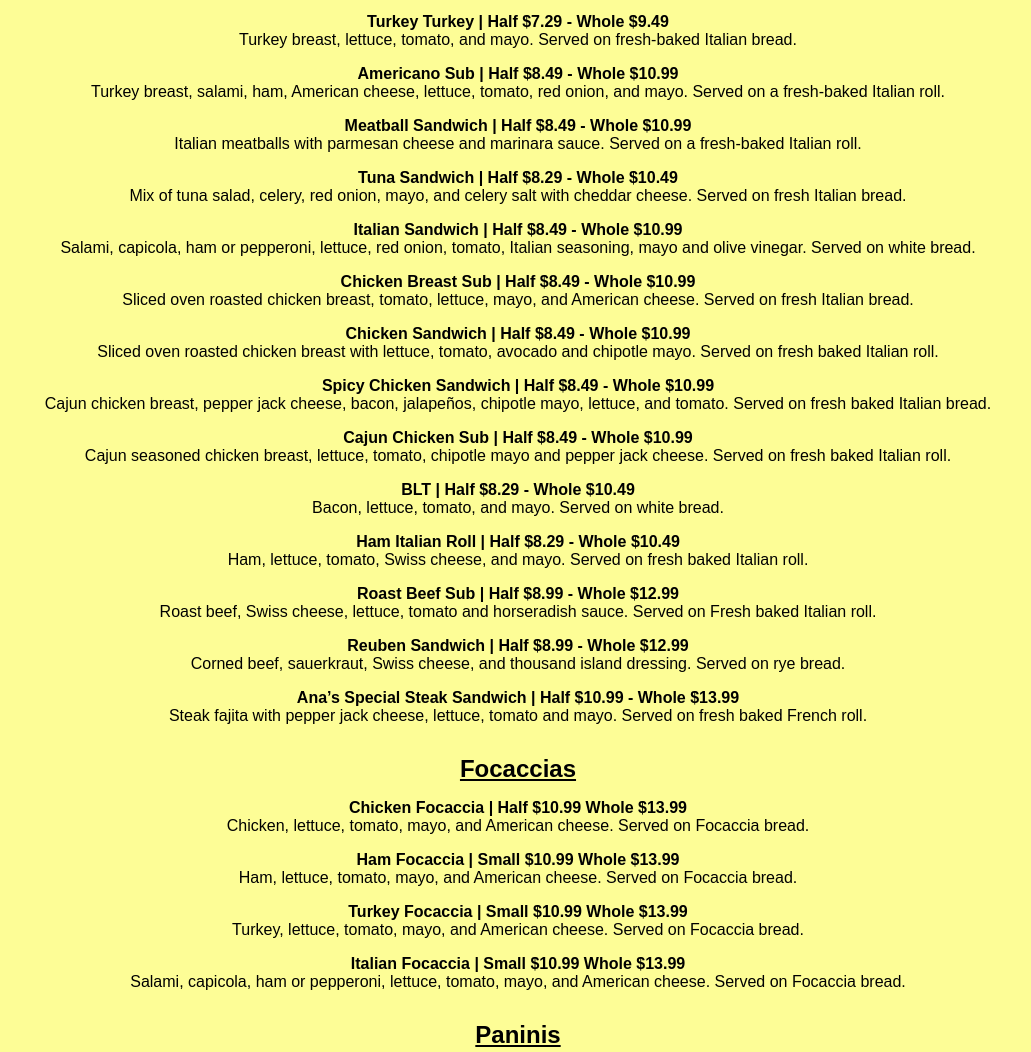
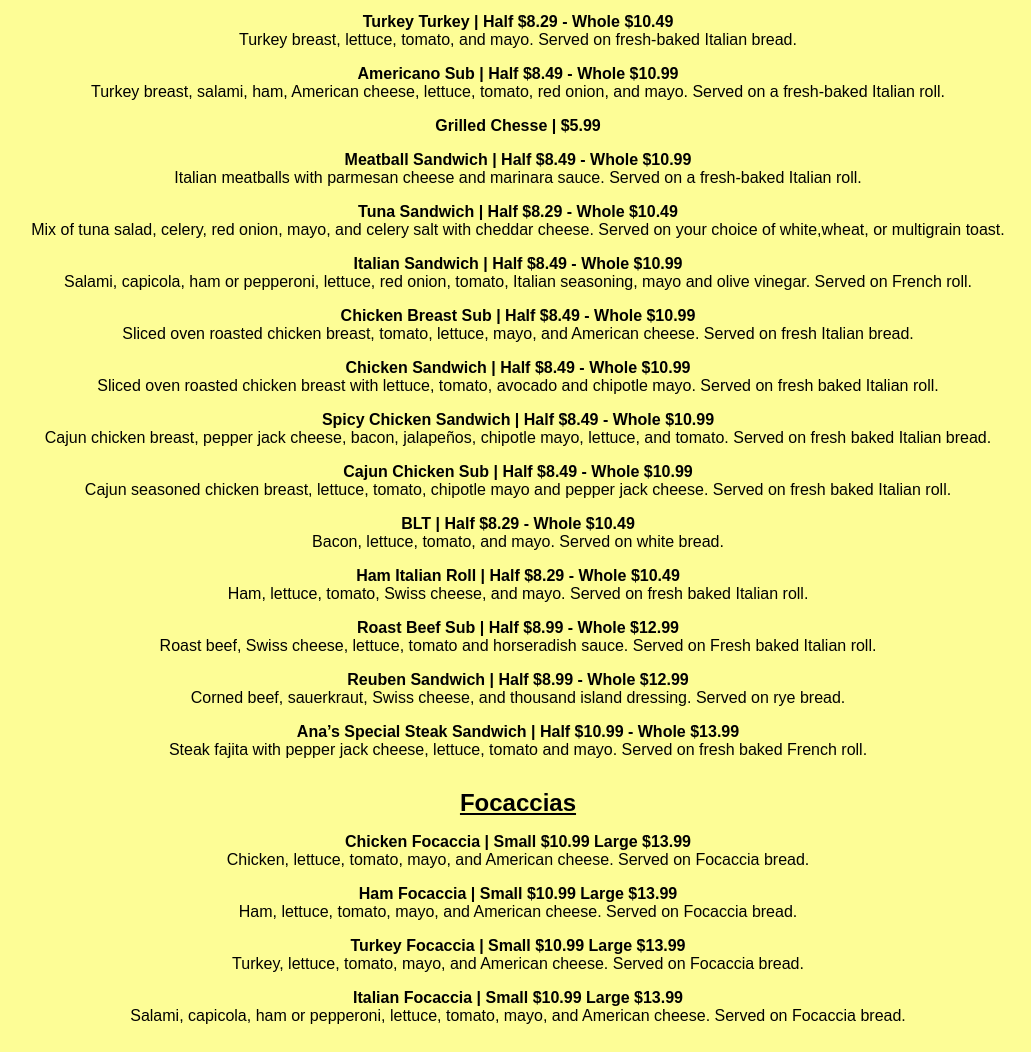
Before and after one commit to AnasCafeDeli/ana-cafe-website, a plain HTML site: page index.html in a window 1280 px wide. Shown: the part 263-1315 px from the top of the page, without its empty margins (122-1153 px from the left). Drawn offline with Linux system fonts and the light colour scheme.

Commit message:
Update index.html

```diff
--- a/index.html
+++ b/index.html
@@ -44,11 +44,12 @@
         <h2>Sandwiches</h2>
         <p class="menu-item"><b>Turkey Sub | Half $8.29 - Whole $10.49</b><br>Turkey breast, lettuce, tomato, red onion, provolone cheese, and mayo. Served on a fresh-baked Italian roll.</p>
         <p class="menu-item"><b>Turkey Club | Half $8.49 - Whole $10.99</b><br>Turkey breast, bacon, avocado, provolone cheese, lettuce, tomato, and mayo. Served on a fresh-baked Italian roll.</p>
-        <p class="menu-item"><b>Turkey Turkey | Half $7.29 - Whole $9.49</b><br>Turkey breast, lettuce, tomato, and mayo. Served on fresh-baked Italian bread.</p>
+        <p class="menu-item"><b>Turkey Turkey | Half $8.29 - Whole $10.49</b><br>Turkey breast, lettuce, tomato, and mayo. Served on fresh-baked Italian bread.</p>
         <p class="menu-item"><b>Americano Sub | Half $8.49 - Whole $10.99</b><br>Turkey breast, salami, ham, American cheese, lettuce, tomato, red onion, and mayo. Served on a fresh-baked Italian roll.</p>
+        <p class="menu-item"><b>Grilled Chesse | $5.99</b></p>
         <p class="menu-item"><b>Meatball Sandwich | Half $8.49 - Whole $10.99</b><br>Italian meatballs with parmesan cheese and marinara sauce. Served on a fresh-baked Italian roll.</p>
-        <p class="menu-item"><b>Tuna Sandwich | Half $8.29 - Whole $10.49</b><br>Mix of tuna salad, celery, red onion, mayo, and celery salt with cheddar cheese. Served on fresh Italian bread.</p>
-        <p class="menu-item"><b>Italian Sandwich | Half $8.49 - Whole $10.99</b><br>Salami, capicola, ham or pepperoni, lettuce, red onion, tomato, Italian seasoning, mayo and olive vinegar. Served on white bread.</p>
+        <p class="menu-item"><b>Tuna Sandwich | Half $8.29 - Whole $10.49</b><br>Mix of tuna salad, celery, red onion, mayo, and celery salt with cheddar cheese. Served on your choice of white,wheat, or multigrain toast.</p>
+        <p class="menu-item"><b>Italian Sandwich | Half $8.49 - Whole $10.99</b><br>Salami, capicola, ham or pepperoni, lettuce, red onion, tomato, Italian seasoning, mayo and olive vinegar. Served on French roll.</p>
         <p class="menu-item"><b>Chicken Breast Sub | Half $8.49 - Whole $10.99</b><br>Sliced oven roasted chicken breast, tomato, lettuce, mayo, and American cheese. Served on fresh Italian bread.</p>
         <p class="menu-item"><b>Chicken Sandwich | Half $8.49 - Whole $10.99</b><br>Sliced oven roasted chicken breast with lettuce, tomato, avocado and chipotle mayo. Served on fresh baked Italian roll.</p>
         <p class="menu-item"><b>Spicy Chicken Sandwich | Half $8.49 - Whole $10.99</b><br>Cajun chicken breast, pepper jack cheese, bacon, jalapeños, chipotle mayo, lettuce, and tomato. Served on fresh baked Italian bread.</p>
@@ -62,10 +63,10 @@
 
     <div class="menu-section">
         <h2>Focaccias</h2>
-        <p class="menu-item"><b>Chicken Focaccia | Half $10.99 Whole $13.99</b><br>Chicken, lettuce, tomato, mayo, and American cheese. Served on Focaccia bread.</p>
-        <p class="menu-item"><b>Ham Focaccia | Small $10.99 Whole $13.99</b><br>Ham, lettuce, tomato, mayo, and American cheese. Served on Focaccia bread.</p>
-        <p class="menu-item"><b>Turkey Focaccia | Small $10.99 Whole $13.99</b><br>Turkey, lettuce, tomato, mayo, and American cheese. Served on Focaccia bread.</p>
-        <p class="menu-item"><b>Italian Focaccia | Small $10.99 Whole $13.99</b><br>Salami, capicola, ham or pepperoni, lettuce, tomato, mayo, and American cheese. Served on Focaccia bread.</p>
+        <p class="menu-item"><b>Chicken Focaccia | Small $10.99 Large $13.99</b><br>Chicken, lettuce, tomato, mayo, and American cheese. Served on Focaccia bread.</p>
+        <p class="menu-item"><b>Ham Focaccia | Small $10.99 Large $13.99</b><br>Ham, lettuce, tomato, mayo, and American cheese. Served on Focaccia bread.</p>
+        <p class="menu-item"><b>Turkey Focaccia | Small $10.99 Large $13.99</b><br>Turkey, lettuce, tomato, mayo, and American cheese. Served on Focaccia bread.</p>
+        <p class="menu-item"><b>Italian Focaccia | Small $10.99 Large $13.99</b><br>Salami, capicola, ham or pepperoni, lettuce, tomato, mayo, and American cheese. Served on Focaccia bread.</p>
     </div>
 
     <div class="menu-section">
@@ -124,6 +125,15 @@
         <p class="menu-item"><b>Pan Dulce (Sweet Bread) | $1.99</b></p>
     </div>
 
+     <div class="menu-section">
+        <h2>Breakfast</h2>
+        <p class="menu-item"><b>Omelets | $8.99 With 2 Ingredients</b><br>Extra 50¢ each: American Cheese, Feta, Pepper Jack, Swiss, Green Pepper, Onion, Spinach, Tomato, Ham, Bacon, Sausage, Turkey, Bell Pepper.</p>
+        <p class="menu-item"><b>Sausage Wrap | $8.99</b><br>Sausage, scrambled eggs, cheese with salsa and tortilla wrap.</p>
+        <p class="menu-item"><b>Cheddar Jalapeño Bagel | $8.99</b><br>Egg, sausage, and cheddar cheese.</p>
+        <p class="menu-item"><b>Everything Bagel | $8.49</b><br>Bacon, egg, and American cheese.</p>
+        <p class="menu-item"><b>Avocado Toast | $4.99</b><br>Your choice of white, wheat or multigrain toast, with avocado and sea salt, black pepper and chili flakes.</p>
+    </div>
+
    <div class="menu-section">
         <h2>Drinks</h2>
         <p class="menu-item"><b>Green Juice | Medium $6.50 - Large $8.50</b><br>Spinach, kale, celery, cucumber, green apple, and pineapple.</p>
```
